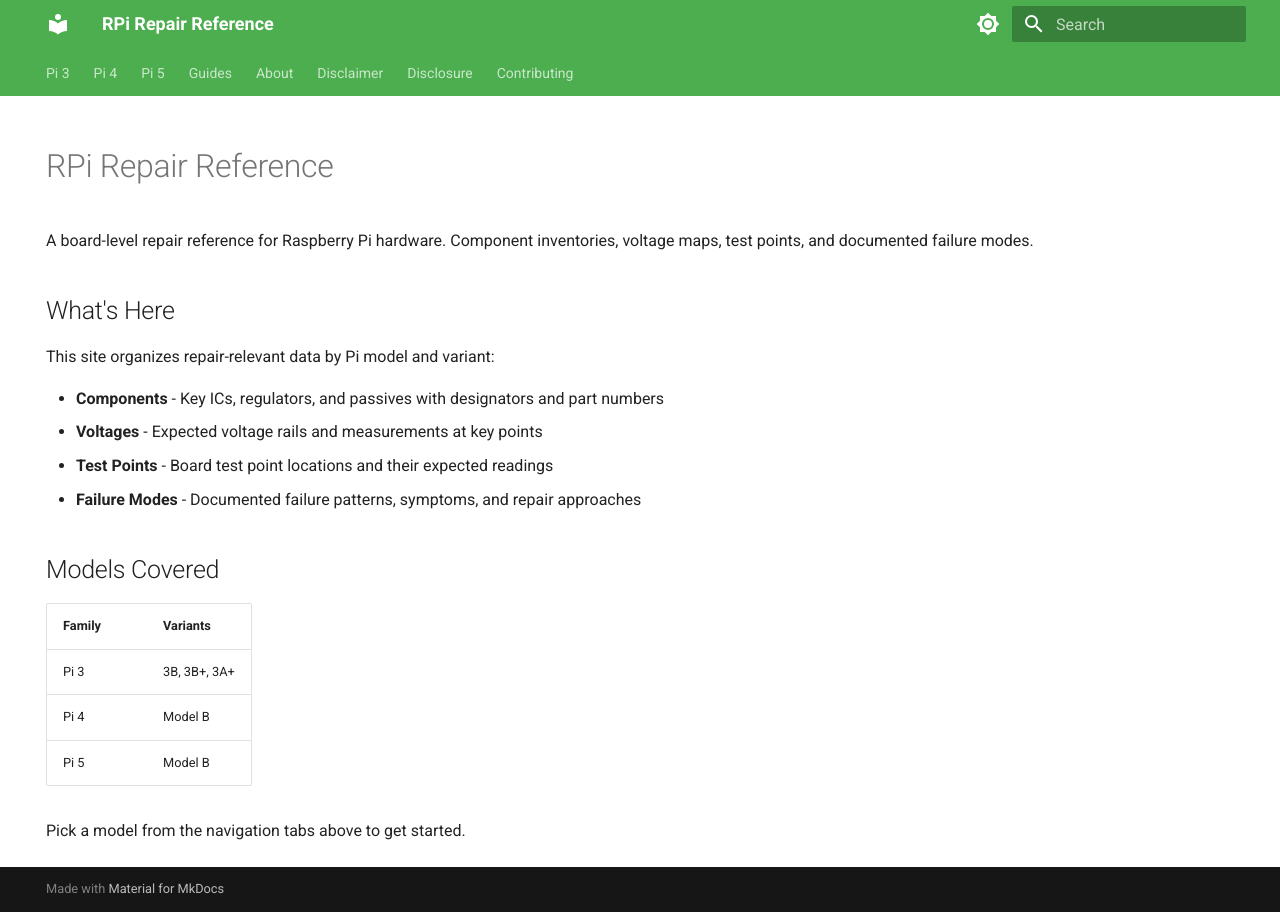
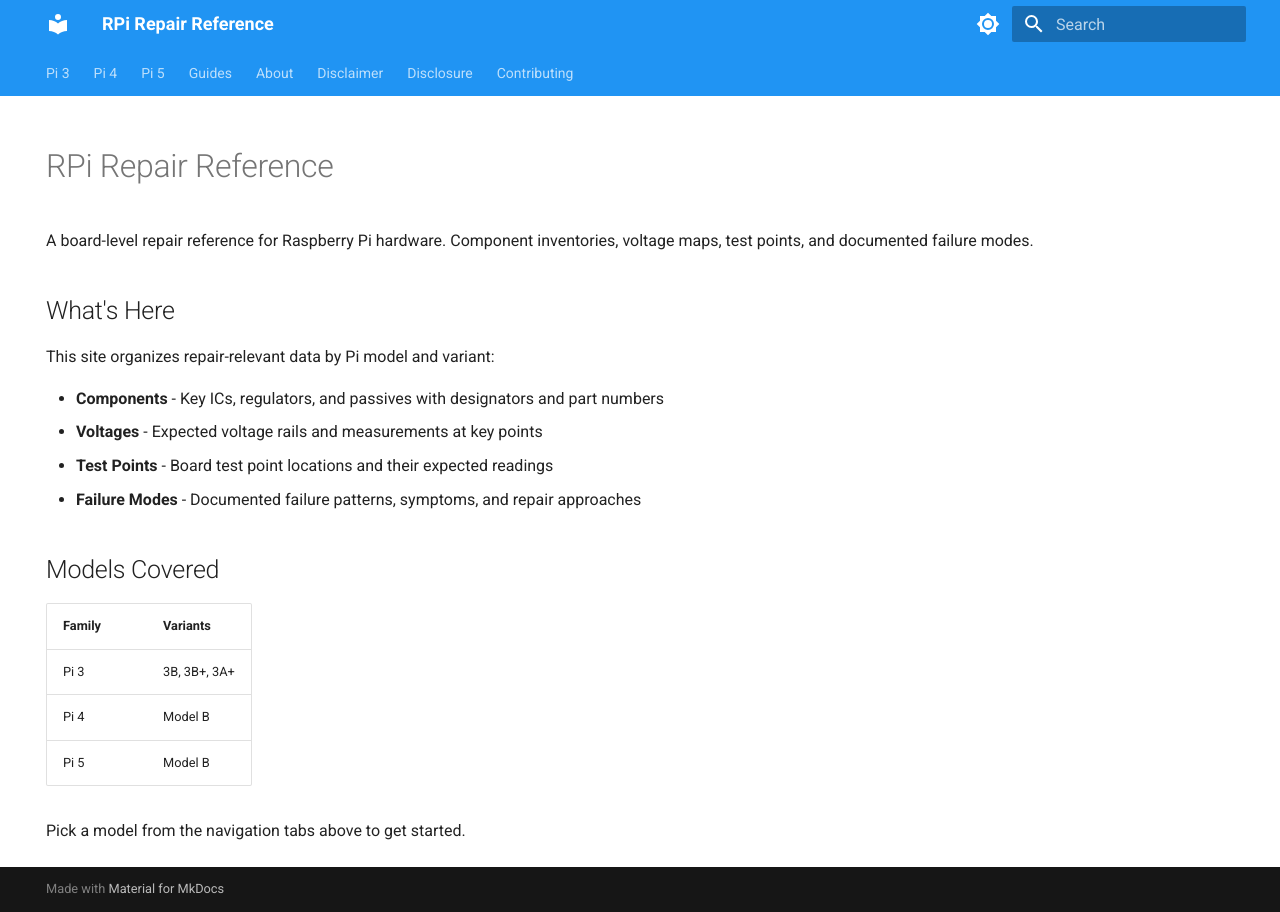
Before and after one commit to dpetzel/rpi-site, an MkDocs documentation site: the page built from docs/index.md, in a window 1280 px wide. Built offline with MkDocs 1.6.1 and Material for MkDocs 9.7.7, drawn with Linux system fonts in a browser that asks for light colours.

Commit message:
Update mkdocs.yml

```diff
--- a/mkdocs.yml
+++ b/mkdocs.yml
@@ -16,13 +16,13 @@
     - search.highlight
   palette:
     - scheme: default
-      primary: green
+      primary: blue
       accent: light green
       toggle:
         icon: material/brightness-7
         name: Switch to dark mode
     - scheme: slate
-      primary: green
+      primary: blue
       accent: light green
       toggle:
         icon: material/brightness-4
```
